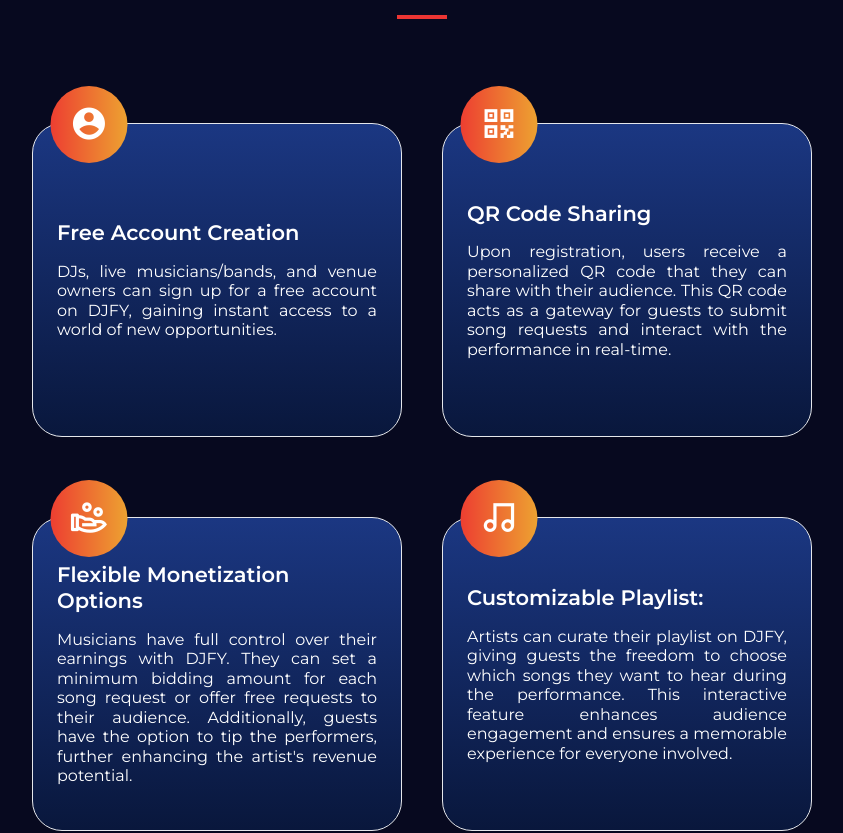
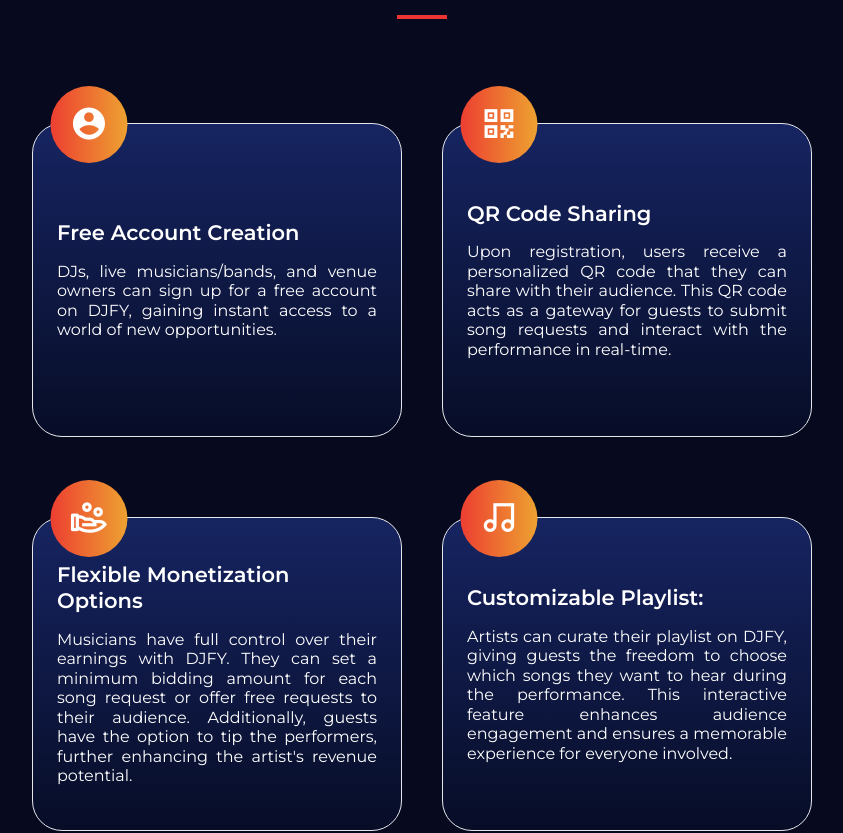
Before and after one commit to LokeshwarPrasad3/task-globussoft, a React (Vite) app: page / in a window 1280 px wide. Shown: the part 1040-1873 px from the top of the page, without its empty margins (218-1061 px from the left). Built offline with nearby package versions, Linux system fonts and the light colour scheme.

Commit message:
fixed color issue in djfyworks section

```diff
--- a/src/Components/Layout/DjfyWorks.jsx
+++ b/src/Components/Layout/DjfyWorks.jsx
@@ -5,7 +5,7 @@
   return (
     <div className="bg-[#07091F] text-white font-montserrat w-full flex justibe flex-col pb-12 pt-0">
       <div className="heading_container w-full flex-3 flex-col my-9 md:my-14 pb-8 md:pb-12 gap-3">
-        <h1 className="heading text-[20px] md:text-[32px] leading-[39.01px]">
+        <h1 className="heading text-[22px] md:text-[32px] leading-[39.01px]">
           HERE&apos;S HOW <span className="text-[#EC3533]">DJFY WORKS</span>
         </h1>
         <span className="w-[50px] bg-[#EC3533] h-[4px]"></span>
--- a/src/Components/UI/WorksBox.jsx
+++ b/src/Components/UI/WorksBox.jsx
@@ -1,6 +1,6 @@
 const Box = ({ icon, title, description }) => {
   return (
-    <div className="relative md:w-[370px] w-[330px] font-montserrat md:h-[314px] h-[300px] rounded-[30px] border-[1px] bg-gradient-to-b from-[#1B3782] to-[#09173C] p-4 md:p-6 flex-3">
+    <div className="relative md:w-[370px] w-[330px] font-montserrat md:h-[314px] h-[300px] rounded-[30px] border-[1px] bg-gradient-to-b from-[#162461] to-[#070d27] p-4 md:p-6 flex-3">
       <div className="absolute -top-[38.5px] left-14 transform -translate-x-1/2 flex items-center justify-center w-[77px] h-[77px] rounded-full bg-gradient-to-r from-[#ED3E31] to-[#EDA231] flex-3">
         <i className={`${icon} text-white text-[2.4rem]`}></i>
       </div>
```
